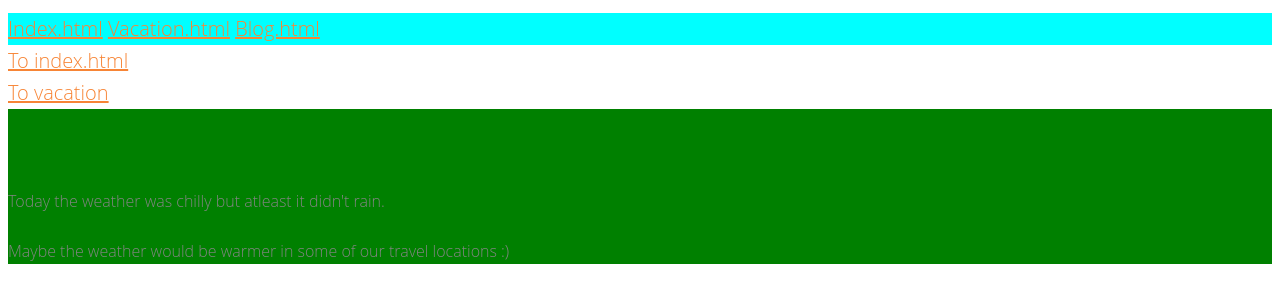
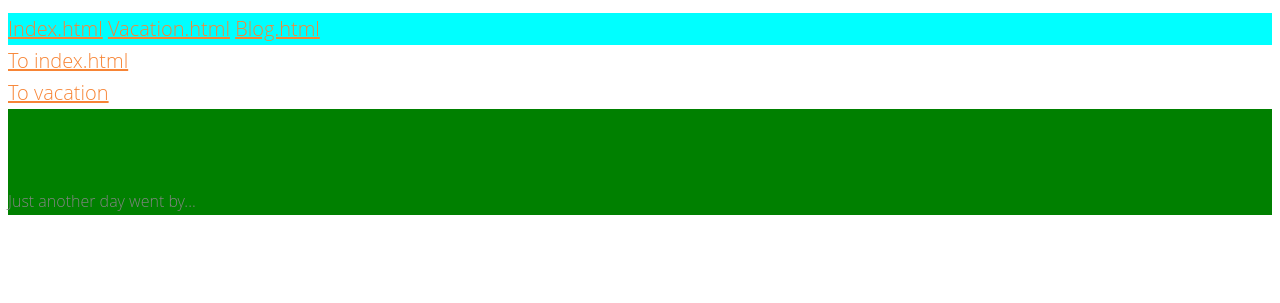
Before and after one commit to Holvixd/travel-project, a plain HTML site: page family.html in a window 1280 px wide. Shown: the part 89-392 px from the top of the page. Drawn offline with Linux system fonts and the light colour scheme.

Commit message:
Change the text in newsfeed at family.html
Change the text to something more updated in newsfeed at family.html

```diff
--- a/family.html
+++ b/family.html
@@ -25,8 +25,8 @@
     </div>
 	<div class="newsfeed">
 		</br>
-		<p>Today the weather was chilly but atleast it didn't rain.</p>
-		<p>Maybe the weather would be warmer in some of our travel locations :)</p>
+		<p>Just another day went by...</p>
+		<p></p>
 	</div>
 
 
```
